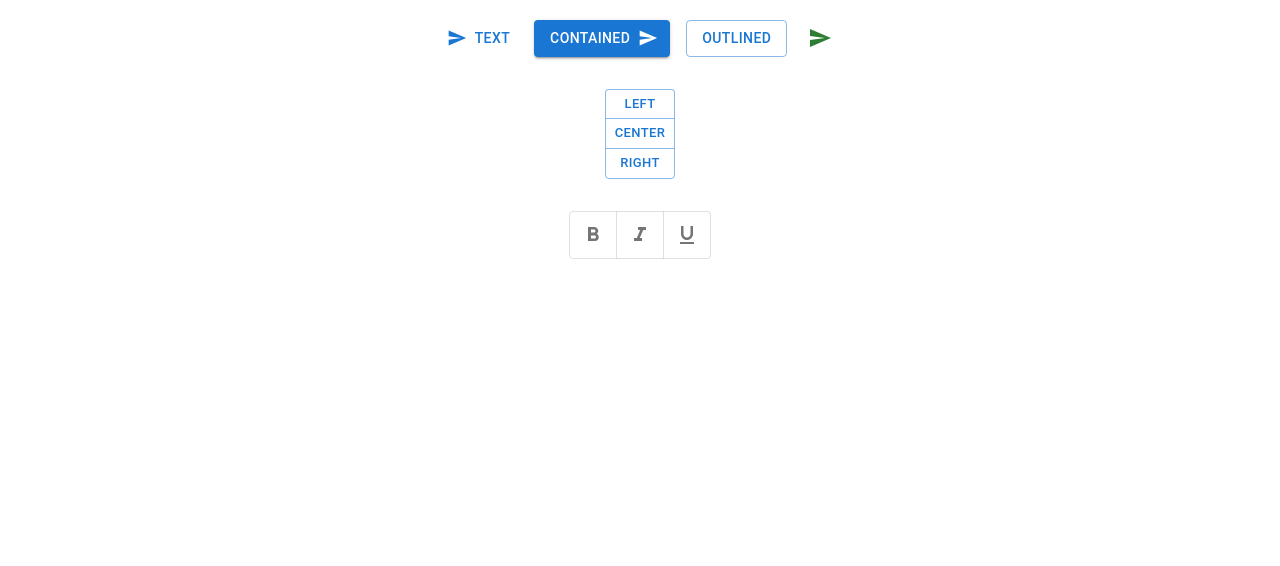
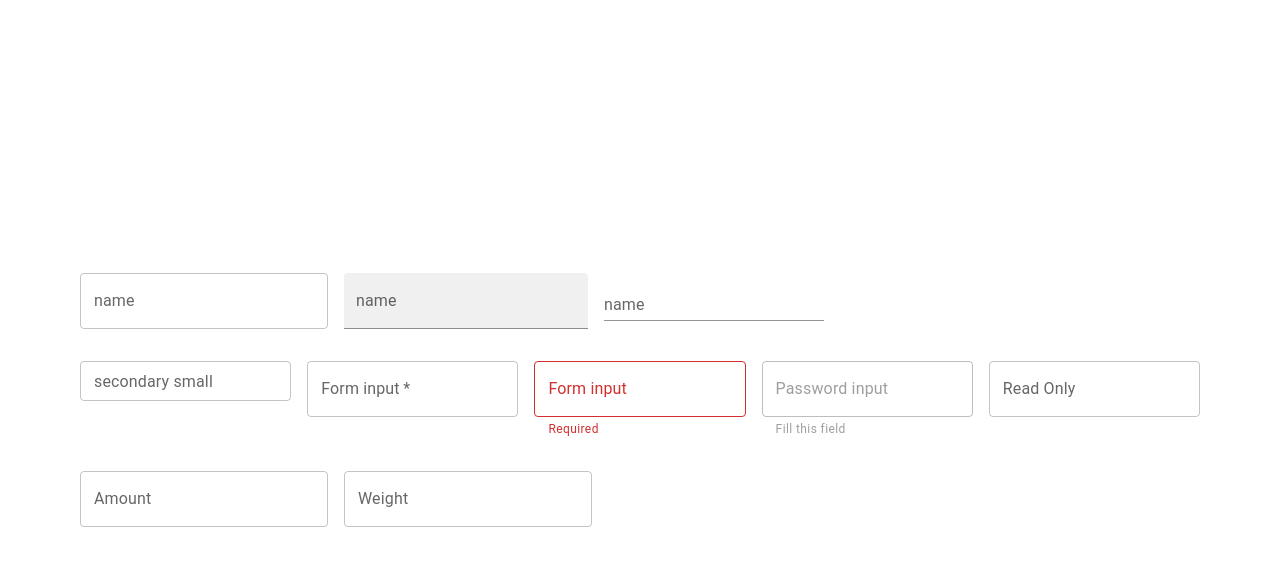
Before and after one commit to abhilashsethi/react-mui-demo, a React (Create React App) app: page / in a window 1280 px wide. Shown: the top 566 px of the page. Built offline with nearby package versions, Linux system fonts and the light colour scheme.

Commit message:
muiTextField

```diff
--- a/src/App.tsx
+++ b/src/App.tsx
@@ -1,13 +1,14 @@
 import "./App.css";
 import MuiButtons from "./components/MuiButtons";
 import MuiTypography from "./components/MuiTypography";
-import "./App.css";
+import MuiTextField from "./components/MuiTextField";
 
 function App() {
 	return (
 		<div className="App">
 			{/* <MuiTypography /> */}
-			<MuiButtons />
+			{/* <MuiButtons /> */}
+			<MuiTextField />
 		</div>
 	);
 }
--- /dev/null
+++ b/src/components/MuiTextField.tsx
@@ -0,0 +1,64 @@
+import React, { useState } from "react";
+import { Stack, TextField, InputAdornment } from "@mui/material";
+
+const MuiTextField = () => {
+	const [value, setValue] = useState("");
+
+	return (
+		<div className="flex justify-center items-center w-full h-screen px-20">
+			<Stack spacing={4}>
+				<Stack direction={"row"} spacing={2}>
+					<TextField label="name" variant="outlined" />
+					<TextField label="name" variant="filled" />
+					<TextField label="name" variant="standard" />
+				</Stack>
+				<Stack direction={"row"} spacing={2}>
+					<TextField
+						label="secondary small"
+						size="small"
+						color="secondary"
+						variant="outlined"
+					/>
+					<TextField label="Form input" variant="outlined" required />
+					<TextField
+						label="Form input"
+						variant="outlined"
+						helperText={!value ? "Required" : "Please fill the field"}
+						value={value}
+						onChange={(e: any) => setValue(e.target.value)}
+						error={!value}
+					/>
+					<TextField
+						type={"password"}
+						label="Password input"
+						disabled={true}
+						variant="outlined"
+						helperText="Fill this field"
+					/>
+
+					<TextField label="Read Only" inputProps={{ readOnly: true }} />
+				</Stack>
+				<Stack direction={"row"} spacing={2}>
+					<TextField
+						label="Amount"
+						variant="outlined"
+						inputProps={{
+							startAdornment: (
+								<InputAdornment position="start">$</InputAdornment>
+							),
+						}}
+					/>
+					<TextField
+						label="Weight"
+						variant="outlined"
+						inputProps={{
+							endAdornment: <InputAdornment position="end">kg</InputAdornment>,
+						}}
+					/>
+				</Stack>
+			</Stack>
+		</div>
+	);
+};
+
+export default MuiTextField;
```
